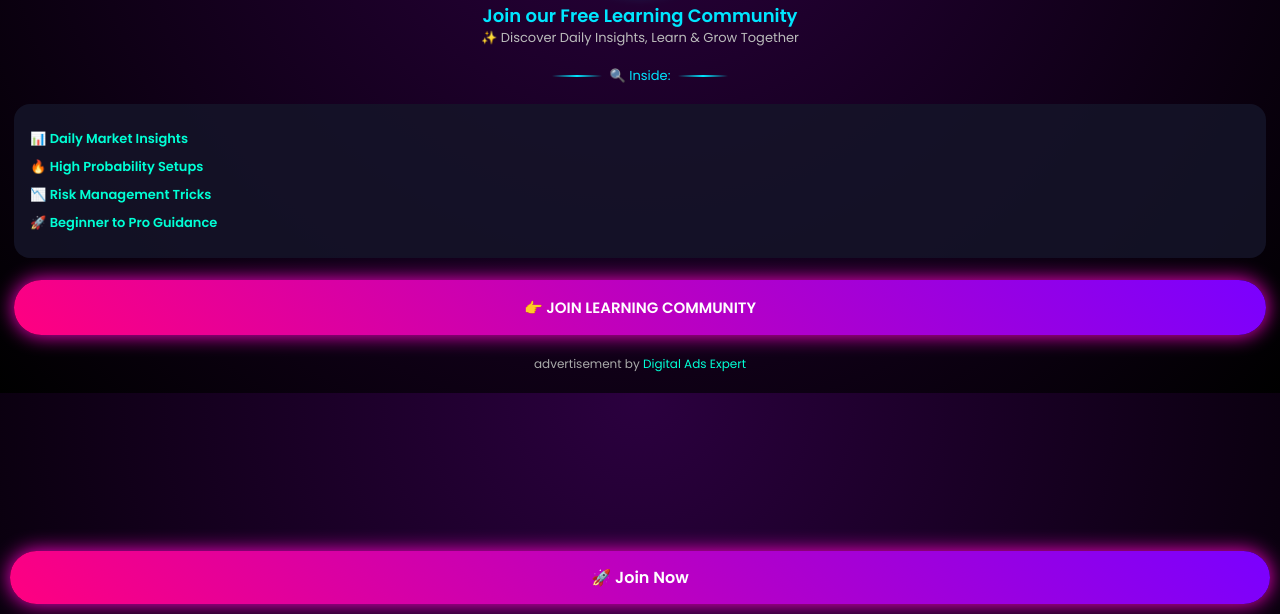
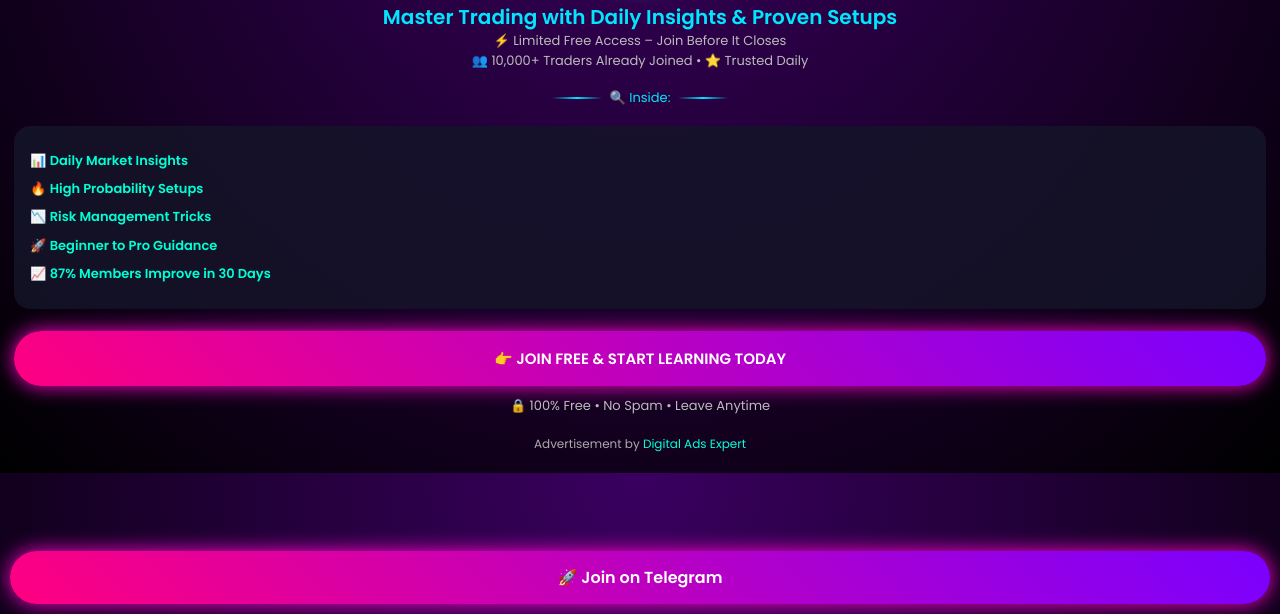
Before and after one commit to digitaladsexpert/pipsmaster, a plain HTML site: page index.html in a window 1280 px wide. Shown: the part 186-800 px from the top of the page. Drawn offline with Linux system fonts and the light colour scheme.

Commit message:
Update index.html

```diff
--- a/index.html
+++ b/index.html
@@ -11,9 +11,15 @@
 body {
     margin: 0;
     font-family: 'Poppins', sans-serif;
-    background: radial-gradient(circle at top, #2b003f, #000);
     color: #fff;
     text-align: center;
+    animation: glow 6s infinite alternate;
+}
+
+/* Background Animation */
+@keyframes glow {
+    0% { background: radial-gradient(circle at top, #2b003f, #000); }
+    100% { background: radial-gradient(circle at top, #3a0060, #000); }
 }
 
 /* Container */
@@ -31,13 +37,11 @@ body {
 /* Title */
 .title {
     margin-top: 12px;
-    font-size: 18px;
+    font-size: 20px;
     color: #00e6ff;
     font-weight: 600;
     line-height: 1.4;
 }
-
-
 
 /* Subtext */
 .sub {
@@ -80,8 +84,14 @@ body {
     font-size: 13px;
     color: #ccc;
     line-height: 1.4;
+    transition: 0.2s;
 }
 
+.item:hover {
+    transform: scale(1.03);
+}
+
+/* Highlight */
 .highlight {
     color: #00ffd5;
     font-weight: 600;
@@ -101,7 +111,7 @@ body {
     font-weight: 600;
 }
 
-/* Sticky Button (mobile killer feature) */
+/* Sticky Button */
 .sticky-btn {
     position: fixed;
     bottom: 10px;
@@ -133,7 +143,7 @@ body {
 }
 </style>
 
-    <!-- Meta Pixel Code -->
+<!-- Meta Pixel Code -->
 <script>
 !function(f,b,e,v,n,t,s)
 {if(f.fbq)return;n=f.fbq=function(){n.callMethod?
@@ -143,14 +153,10 @@ n.queue=[];t=b.createElement(e);t.async=!0;
 t.src=v;s=b.getElementsByTagName(e)[0];
 s.parentNode.insertBefore(t,s)}(window, document,'script',
 'https://connect.facebook.net/en_US/fbevents.js');
-fbq('init', '1571298110611210');
+
+fbq('init', '2363903077426945');
 fbq('track', 'PageView');
 </script>
-<noscript><img height="1" width="1" style="display:none"
-src="https://www.facebook.com/tr?id=1571298110611210&ev=PageView&noscript=1"
-/></noscript>
-<!-- End Meta Pixel Code -->
-
 
 </head>
 
@@ -158,16 +164,18 @@ src="https://www.facebook.com/tr?id=1571298110611210&ev=PageView&noscript=1"
 
 <div class="container">
 
-<img src="pipsms.jpeg" class="logo">
+<img src="pipsms.jpeg" class="logo" alt="Learning Community Logo">
 
 <div class="title">
-Join our Free Learning Community
+Master Trading with Daily Insights & Proven Setups
 </div>
 
-
+<div class="sub">
+⚡ Limited Free Access – Join Before It Closes
+</div>
 
 <div class="sub">
-✨ Discover Daily Insights, Learn & Grow Together
+👥 10,000+ Traders Already Joined • ⭐ Trusted Daily
 </div>
 
 <div class="divider">
@@ -181,22 +189,27 @@ Join our Free Learning Community
     <div class="item">🔥 <span class="highlight">High Probability Setups</span></div>
     <div class="item">📉 <span class="highlight">Risk Management Tricks</span></div>
     <div class="item">🚀 <span class="highlight">Beginner to Pro Guidance</span></div>
+    <div class="item">📈 <span class="highlight">87% Members Improve in 30 Days</span></div>
 </div>
 
 <a href="https://t.me/+dzpkeAogtuczNmQ1" class="btn">
-👉 JOIN LEARNING COMMUNITY
+👉 JOIN FREE & START LEARNING TODAY
 </a>
 
+<div class="sub" style="margin-top:10px;">
+🔒 100% Free • No Spam • Leave Anytime
+</div>
+
 <div class="footer">
-advertisement by
-<a href="" target="_blank">Digital Ads Expert</a>
+Advertisement by
+<a href="https://yourlink.com" target="_blank">Digital Ads Expert</a>
 </div>
 
 </div>
 
 <!-- Sticky Button -->
 <div class="sticky-btn">
-<a href="https://t.me/+dzpkeAogtuczNmQ1">🚀 Join Now</a>
+<a href="https://t.me/+dzpkeAogtuczNmQ1">🚀 Join on Telegram</a>
 </div>
 
 </body>
```
